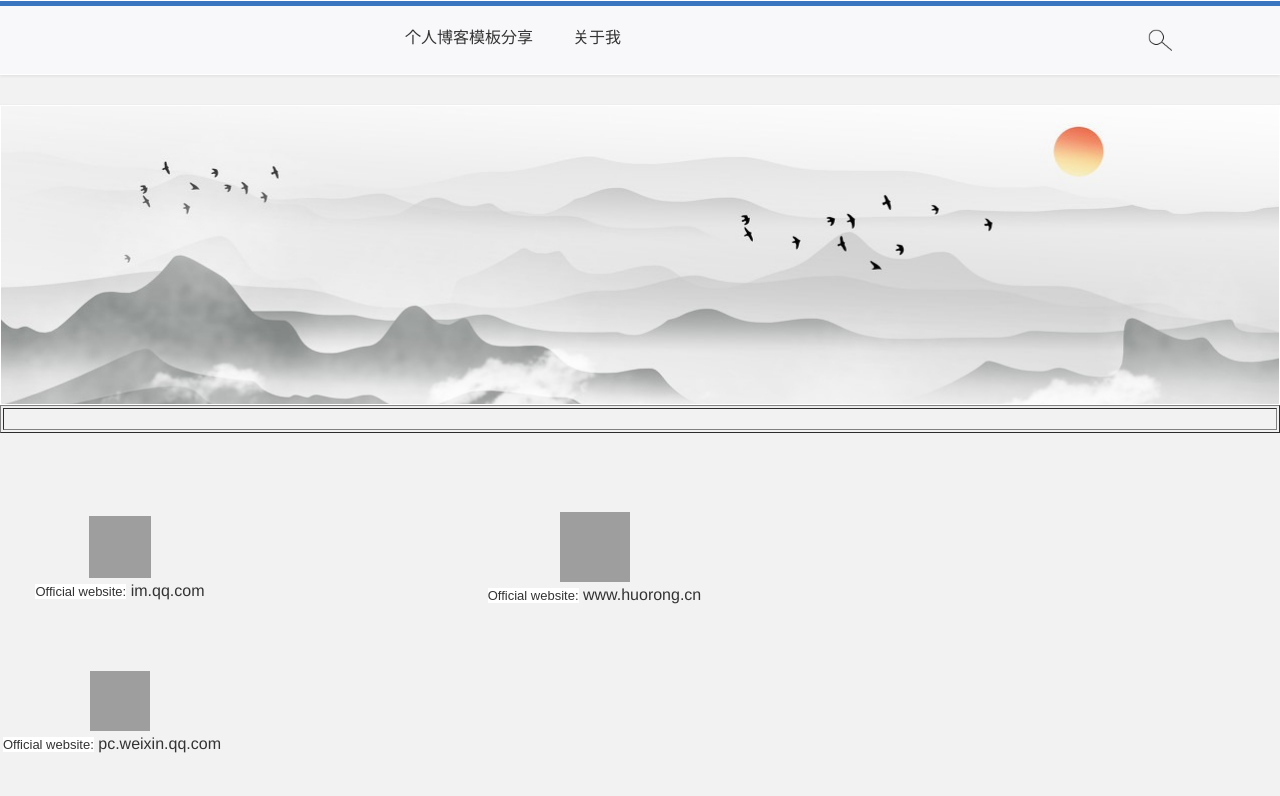
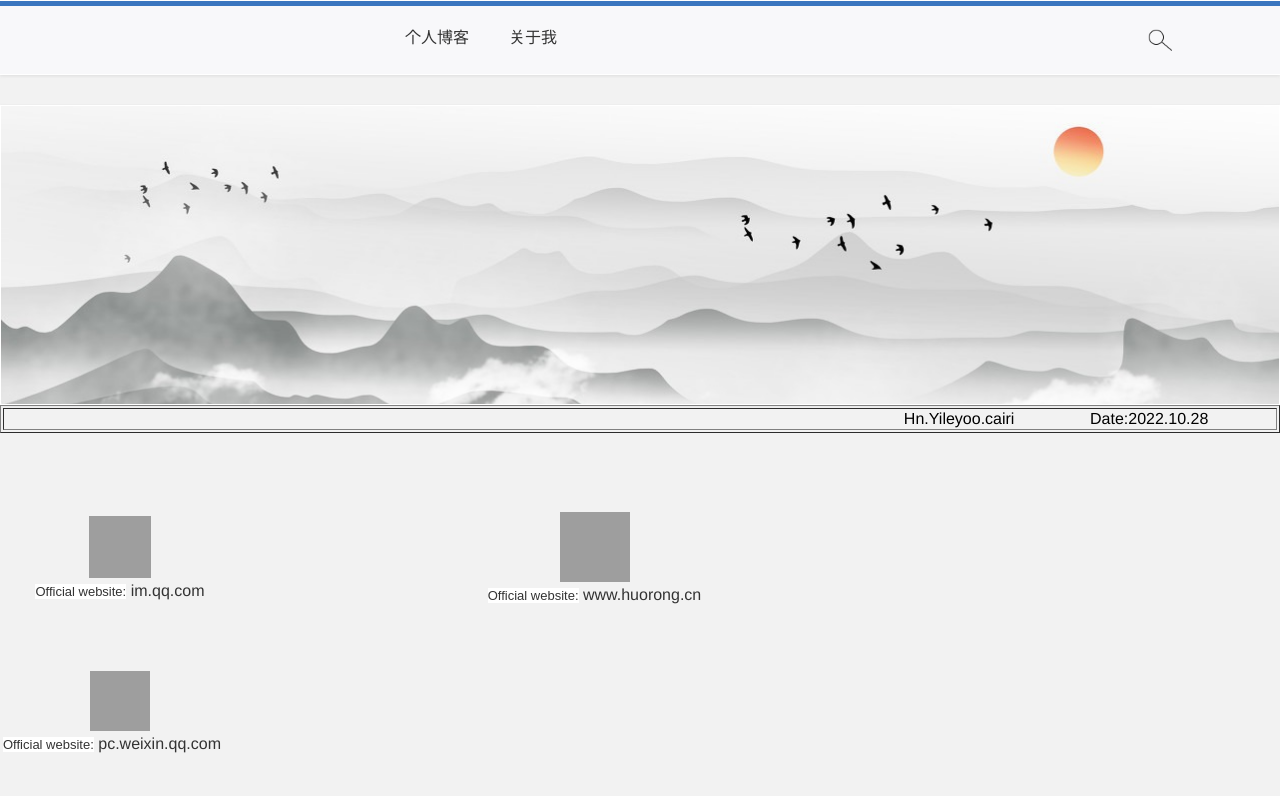
Before and after one commit to cairifz/web, a plain HTML site: page index.html in a window 1280 px wide. Shown: the top 796 px of the page. Drawn offline with Linux system fonts and the light colour scheme; grey boxes are pictures that could not be loaded.

Commit message:
Add files via upload

```diff
--- a/index.html
+++ b/index.html
@@ -24,7 +24,7 @@
         </div>
         <div class="header_nav">
             <ul class="clearfix">
-                <li><a href="list.html">个人博客模板分享</a></li>
+                <li><a href="list.html">个人博客</a></li>
 
 
                 <li><a href="about_me.html">关于我</a></li>
@@ -72,7 +72,11 @@
 
 <table border="1" width="100%">
 	<tr>
-		<td>&nbsp;</td>
+		<td>
+		<p align="right" style="text-align: right"><font color="#000000">
+		Hn.Yileyoo.cairi&nbsp;&nbsp;&nbsp;&nbsp;&nbsp;&nbsp;&nbsp;&nbsp;&nbsp;&nbsp;&nbsp;&nbsp;&nbsp;&nbsp;&nbsp;&nbsp;
+		Date:2022.10.28&nbsp;&nbsp;&nbsp;&nbsp;&nbsp;&nbsp;&nbsp;&nbsp;&nbsp;&nbsp;&nbsp;&nbsp;&nbsp;&nbsp;&nbsp;
+		</font></td>
 	</tr>
 </table>
 <div align="center">
```
